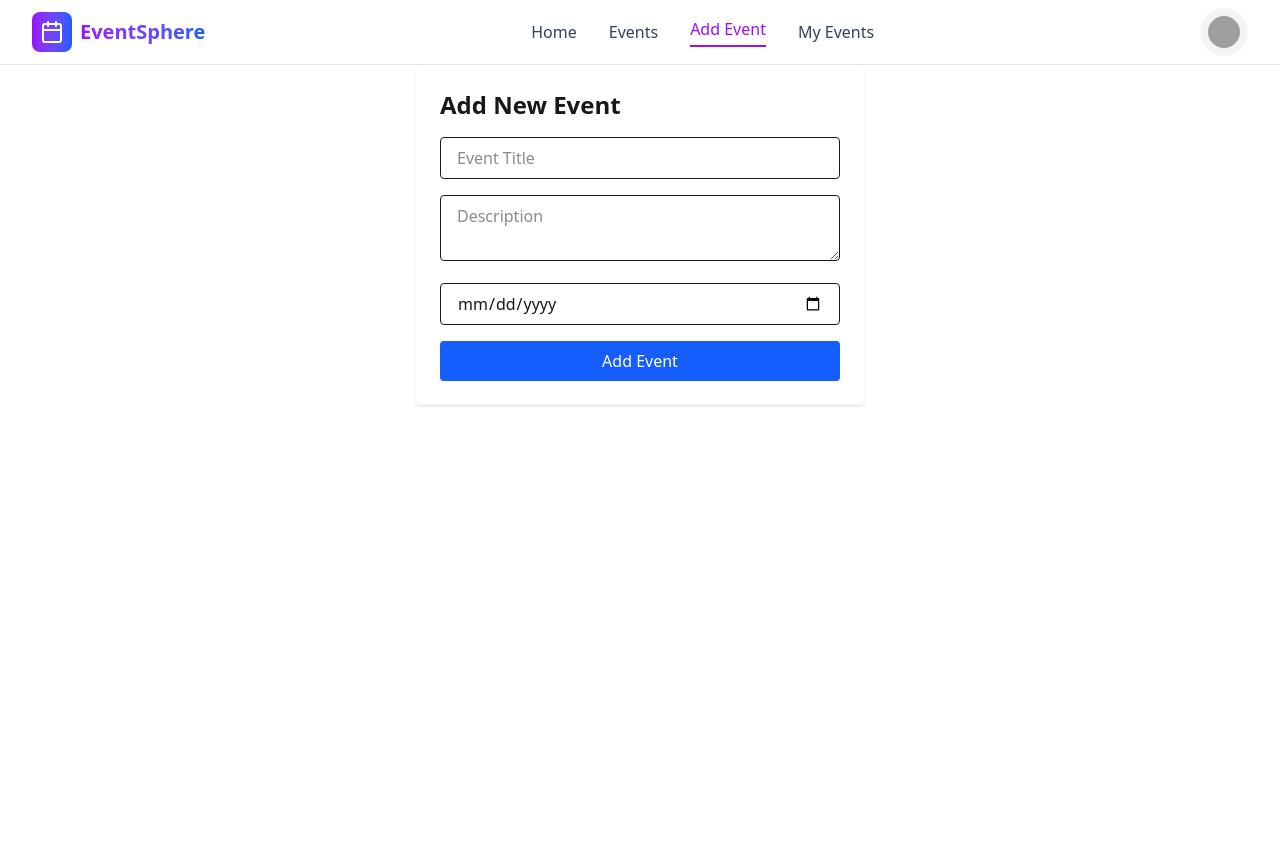
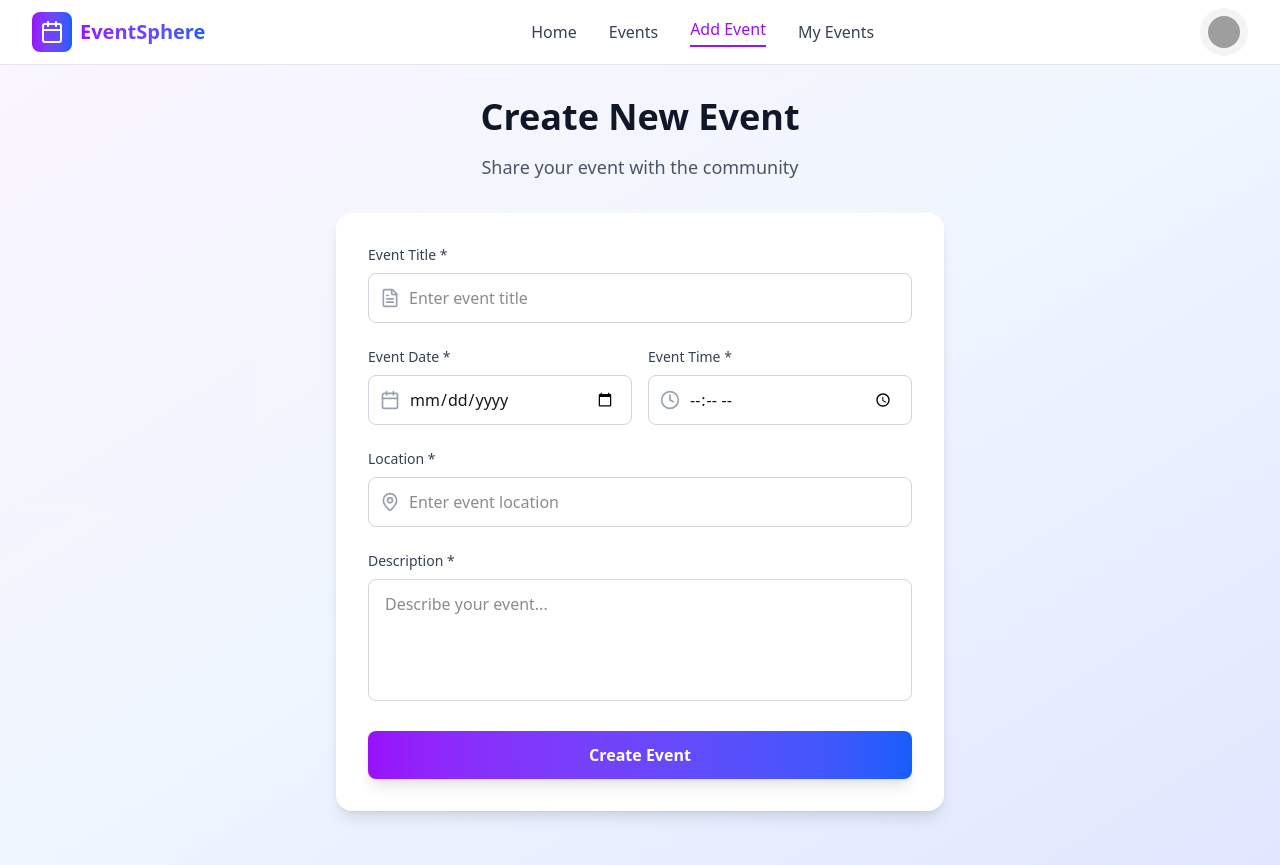
Before and after one commit to sharifuzzaman16/event-management-app, a React (Vite) app in the folder client/: page /add-events in a window 1280 px wide. Before the commit the page ends 800 px from the top, so only its background shows below. Built offline with nearby package versions, Linux system fonts and the light colour scheme; sample sign-in values are in the browser's storage; grey boxes are pictures that could not be loaded.

Commit message:
updated the add event form design added sweetalert2 and redirected to my-events after successfull creation

```diff
--- a/client/package.json
+++ b/client/package.json
@@ -17,6 +17,7 @@
     "react": "^19.1.0",
     "react-dom": "^19.1.0",
     "react-router-dom": "^7.6.3",
+    "sweetalert2": "^11.22.2",
     "tailwindcss": "^4.1.11"
   },
   "devDependencies": {
--- a/client/src/pages/AddEvents.jsx
+++ b/client/src/pages/AddEvents.jsx
@@ -1,92 +1,218 @@
 import { useState } from "react";
 import axios from "axios";
+import Swal from "sweetalert2";
+import { useNavigate } from "react-router-dom";
 import { useAuth } from "../context/AuthContext";
-import Loader from "../components/Loader";
+import { Calendar, MapPin, Clock, FileText } from "lucide-react";
 
-function AddEvent() {
-  const { token } = useAuth();
+function AddEvents() {
+  const { token, user } = useAuth();
+  const navigate = useNavigate();
 
-  const [form, setForm] = useState({
+  const [formData, setFormData] = useState({
     title: "",
+    date: "",
+    time: "",
+    location: "",
     description: "",
-    date: "",
   });
 
+  const [errors, setErrors] = useState({});
   const [loading, setLoading] = useState(false);
-  const [success, setSuccess] = useState("");
-  const [error, setError] = useState("");
 
-  const handleChange = (e) => {
-    setForm({ ...form, [e.target.name]: e.target.value });
+  const handleInputChange = (e) => {
+    const { name, value } = e.target;
+    setFormData((prev) => ({ ...prev, [name]: value }));
+
+    if (errors[name]) {
+      setErrors((prev) => ({ ...prev, [name]: "" }));
+    }
+  };
+
+  const validateForm = () => {
+    const newErrors = {};
+
+    if (!formData.title.trim()) newErrors.title = "Event title is required";
+    if (!formData.date) newErrors.date = "Event date is required";
+    if (!formData.time) newErrors.time = "Event time is required";
+    if (!formData.location.trim()) newErrors.location = "Event location is required";
+    if (!formData.description.trim()) newErrors.description = "Event description is required";
+
+    setErrors(newErrors);
+    return Object.keys(newErrors).length === 0;
   };
 
   const handleSubmit = async (e) => {
     e.preventDefault();
-    setError("");
-    setSuccess("");
+
+    if (!validateForm()) return;
+
     setLoading(true);
 
     try {
-      const res = await axios.post("https://event-management-app-production-f733.up.railway.app/api/events", form, {
+      const payload = {
+        ...formData,
+        creator: user.name,
+      };
+
+      await axios.post(
+        "https://event-management-app-production-f733.up.railway.app/api/events",
+        payload,
+        {
           headers: { Authorization: `Bearer ${token}` },
+        }
+      );
+
+
+      await Swal.fire({
+        icon: "success",
+        title: "Event Created!",
+        text: "Redirecting to your events...",
+        timer: 1500,
+        showConfirmButton: false,
       });
 
-      setSuccess("Event added successfully!");
-      setForm({ title: "", description: "", date: "" });
+      navigate("/my-events");
     } catch (err) {
-      setError(err.response?.data?.message || "Error adding event");
+      Swal.fire({
+        icon: "error",
+        title: "Error",
+        text: err.response?.data?.message || "Something went wrong!",
+      });
     } finally {
       setLoading(false);
     }
   };
 
   return (
-    <div className="max-w-md mx-auto bg-white p-6 rounded shadow">
-      <h2 className="text-2xl font-bold mb-4">Add New Event</h2>
+    <div className="min-h-screen bg-gradient-to-br from-purple-50 via-blue-50 to-indigo-100">
+      <div className="max-w-2xl mx-auto px-4 sm:px-6 lg:px-8 py-8">
+        <div className="text-center mb-8">
+          <h1 className="text-4xl font-bold text-gray-900 mb-4">Create New Event</h1>
+          <p className="text-lg text-gray-600">Share your event with the community</p>
+        </div>
 
-      {error && <p className="text-red-500 mb-2">{error}</p>}
-      {success && <p className="text-green-500 mb-2">{success}</p>}
-      {loading && <Loader />}
-
-      <form onSubmit={handleSubmit} className="space-y-4">
+        <div className="bg-white rounded-2xl shadow-lg p-8">
+          <form onSubmit={handleSubmit} className="space-y-6">
+            {/* Title */}
+            <div>
+              <label htmlFor="title" className="block text-sm font-medium text-gray-700 mb-2">
+                Event Title *
+              </label>
+              <div className="relative">
+                <FileText className="absolute left-3 top-1/2 transform -translate-y-1/2 text-gray-400 h-5 w-5" />
                 <input
                   type="text"
+                  id="title"
                   name="title"
-          placeholder="Event Title"
-          className="w-full px-4 py-2 border rounded"
-          value={form.title}
-          onChange={handleChange}
-          required
+                  value={formData.title}
+                  onChange={handleInputChange}
+                  className={`w-full pl-10 pr-4 py-3 border rounded-lg focus:ring-2 focus:ring-purple-500 focus:border-transparent ${
+                    errors.title ? "border-red-500" : "border-gray-300"
+                  }`}
+                  placeholder="Enter event title"
                 />
+              </div>
+              {errors.title && <p className="mt-1 text-sm text-red-600">{errors.title}</p>}
+            </div>
 
-        <textarea
-          name="description"
-          placeholder="Description"
-          className="w-full px-4 py-2 border rounded"
-          value={form.description}
-          onChange={handleChange}
-          required
-        ></textarea>
-
+            {/* Date and Time */}
+            <div className="grid md:grid-cols-2 gap-4">
+              <div>
+                <label htmlFor="date" className="block text-sm font-medium text-gray-700 mb-2">
+                  Event Date *
+                </label>
+                <div className="relative">
+                  <Calendar className="absolute left-3 top-1/2 transform -translate-y-1/2 text-gray-400 h-5 w-5" />
                   <input
                     type="date"
+                    id="date"
                     name="date"
-          className="w-full px-4 py-2 border rounded"
-          value={form.date}
-          onChange={handleChange}
-          required
+                    value={formData.date}
+                    onChange={handleInputChange}
+                    className={`w-full pl-10 pr-4 py-3 border rounded-lg focus:ring-2 focus:ring-purple-500 focus:border-transparent ${
+                      errors.date ? "border-red-500" : "border-gray-300"
+                    }`}
                   />
+                </div>
+                {errors.date && <p className="mt-1 text-sm text-red-600">{errors.date}</p>}
+              </div>
 
+              <div>
+                <label htmlFor="time" className="block text-sm font-medium text-gray-700 mb-2">
+                  Event Time *
+                </label>
+                <div className="relative">
+                  <Clock className="absolute left-3 top-1/2 transform -translate-y-1/2 text-gray-400 h-5 w-5" />
+                  <input
+                    type="time"
+                    id="time"
+                    name="time"
+                    value={formData.time}
+                    onChange={handleInputChange}
+                    className={`w-full pl-10 pr-4 py-3 border rounded-lg focus:ring-2 focus:ring-purple-500 focus:border-transparent ${
+                      errors.time ? "border-red-500" : "border-gray-300"
+                    }`}
+                  />
+                </div>
+                {errors.time && <p className="mt-1 text-sm text-red-600">{errors.time}</p>}
+              </div>
+            </div>
+
+            {/* Location */}
+            <div>
+              <label htmlFor="location" className="block text-sm font-medium text-gray-700 mb-2">
+                Location *
+              </label>
+              <div className="relative">
+                <MapPin className="absolute left-3 top-1/2 transform -translate-y-1/2 text-gray-400 h-5 w-5" />
+                <input
+                  type="text"
+                  id="location"
+                  name="location"
+                  value={formData.location}
+                  onChange={handleInputChange}
+                  className={`w-full pl-10 pr-4 py-3 border rounded-lg focus:ring-2 focus:ring-purple-500 focus:border-transparent ${
+                    errors.location ? "border-red-500" : "border-gray-300"
+                  }`}
+                  placeholder="Enter event location"
+                />
+              </div>
+              {errors.location && <p className="mt-1 text-sm text-red-600">{errors.location}</p>}
+            </div>
+
+            {/* Description */}
+            <div>
+              <label htmlFor="description" className="block text-sm font-medium text-gray-700 mb-2">
+                Description *
+              </label>
+              <textarea
+                id="description"
+                name="description"
+                rows={4}
+                value={formData.description}
+                onChange={handleInputChange}
+                className={`w-full px-4 py-3 border rounded-lg focus:ring-2 focus:ring-purple-500 focus:border-transparent resize-none ${
+                  errors.description ? "border-red-500" : "border-gray-300"
+                }`}
+                placeholder="Describe your event..."
+              />
+              {errors.description && <p className="mt-1 text-sm text-red-600">{errors.description}</p>}
+            </div>
+
+            {/* Submit */}
             <button
               type="submit"
               disabled={loading}
-          className="w-full bg-blue-600 text-white py-2 rounded hover:bg-blue-700"
+              className="w-full bg-gradient-to-r from-purple-600 to-blue-600 text-white py-3 rounded-lg font-semibold hover:from-purple-700 hover:to-blue-700 transform hover:scale-105 transition-all duration-200 shadow-lg"
             >
-          Add Event
+              {loading ? "Adding..." : "Create Event"}
             </button>
           </form>
+        </div>
+      </div>
     </div>
   );
 }
 
-export default AddEvent;
+export default AddEvents;
--- a/client/src/pages/Events.jsx
+++ b/client/src/pages/Events.jsx
@@ -12,6 +12,8 @@ import {
   subMonths,
   isWithinInterval,
 } from "date-fns";
+import { Link } from "react-router-dom";
+import { Calendar, Users, MapPin, Plus } from "lucide-react";
 
 function Events() {
   const { token, user } = useAuth();
@@ -85,19 +87,14 @@ function Events() {
       );
     }
 
-
     result.sort((a, b) => {
       const dateA = new Date(a.date);
       const dateB = new Date(b.date);
-
-
       if (a.time && b.time) {
         const datetimeA = new Date(`${a.date}T${a.time}`);
         const datetimeB = new Date(`${b.date}T${b.time}`);
         return datetimeB - datetimeA;
       }
-
-
       return dateB - dateA;
     });
 
@@ -134,8 +131,18 @@ function Events() {
   if (error) return <p className="text-red-500 text-center">{error}</p>;
 
   return (
-    <div className="p-4">
-      <div className="flex flex-col gap-4 md:flex-row md:items-center md:justify-between mb-6">
+    <div className="min-h-screen bg-gradient-to-br from-purple-50 via-blue-50 to-indigo-100">
+      <div className="max-w-7xl mx-auto px-4 sm:px-6 lg:px-8 pt-15 pb-8">
+        <div className="text-center mb-16">
+          <h1 className="text-5xl md:text-6xl font-bold text-gray-900 mb-4">
+            Browse <span className="bg-gradient-to-r from-purple-600 to-blue-600 bg-clip-text text-transparent">Events</span>
+          </h1>
+          <p className="text-xl text-gray-600 max-w-2xl mx-auto">
+            Search, filter, and join events that match your interest.
+          </p>
+        </div>
+
+        <div className="flex flex-col md:flex-row md:items-center md:justify-between gap-4 mb-8">
           <input
             type="text"
             placeholder="Search by title"
@@ -155,10 +162,10 @@ function Events() {
               <button
                 key={btn.value}
                 onClick={() => setDateFilter(btn.value)}
-              className={`px-3 py-1 rounded border ${
+                className={`px-3 py-1 rounded border text-sm font-medium transition-all duration-200 ${
                   dateFilter === btn.value
-                  ? "bg-blue-600 text-white"
-                  : "bg-gray-100 hover:bg-gray-200"
+                    ? "bg-blue-600 text-white shadow"
+                  : "bg-white hover:bg-gray-100"
                 }`}
               >
                 {btn.label}
@@ -182,6 +189,7 @@ function Events() {
           )}
         </div>
       </div>
+    </div>
   );
 }
 
```
Also changed, not shown: 1 other file (tests, documents, lock files or other folders). Lines whose indentation alone changed are shown as unchanged.
